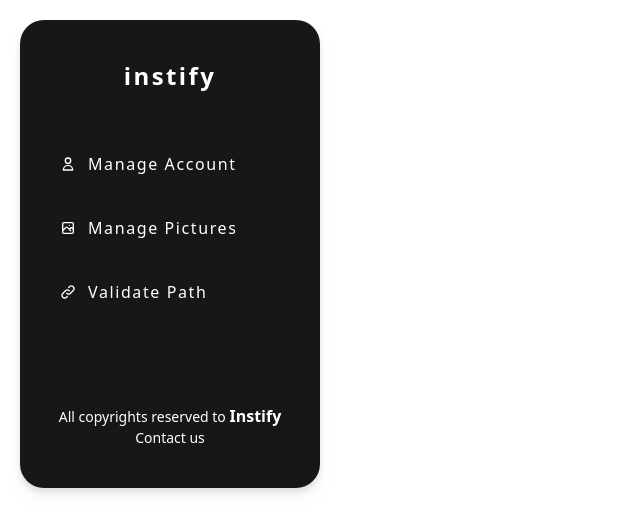
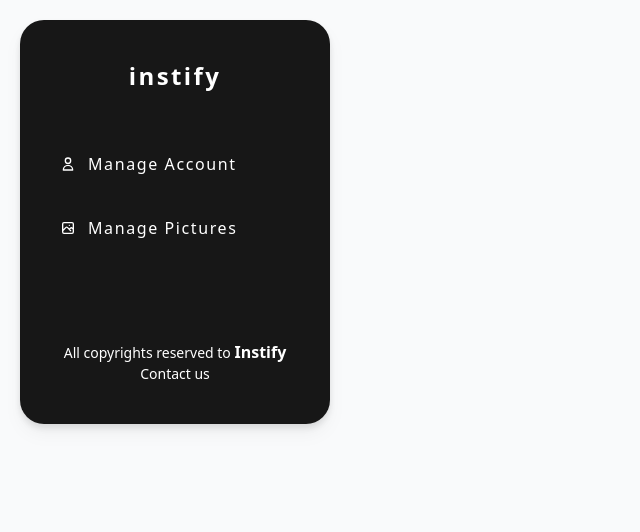
Before and after one commit to Ali-Doggaz/PPP_GL3, a Next.js app in the folder frontend/: page / in a window 1280 px wide. Shown: the top 532 px of the page, without its empty margins (0-640 px from the left). Built offline with nearby package versions, Linux system fonts and the light colour scheme; what @nextui-org/react would draw is missing.

Commit message:
finish submenu

```diff
--- a/frontend/components/Menu.tsx
+++ b/frontend/components/Menu.tsx
@@ -1,52 +1,33 @@
 import clsx from "clsx";
-import { useState } from "react";
+import { MenuProps } from "../pages";
 import { PictureIcon } from "../public/icons/Picture.icon";
 import { UrlIcon } from "../public/icons/Url.icon";
 import { UserIcon } from "../public/icons/User.icon";
 
-export default function Menu() {
-	const [active, setActive] = useState([false, false, false]);
-	const clickHandler = (i: number) => {
-		setActive(
-			active.map((value, index) => {
-				if (index === i) return true;
-				else return false;
-			})
-		);
-		console.log(active);
-	};
+export default function Menu(menu: { menu: MenuProps; clickHandler: (i: number) => void; active: boolean[] }) {
 	return (
-		<div className="h-screen p-5 box-sizing">
-			<div className="w-[300px] py-10  bg-neutral-900 rounded-3xl text-white font-sans flex flex-col self-stretch drop-shadow-lg">
+		<div className="h-fit p-5 box-sizing  w-[350px]">
+			<div className="w-full py-10  bg-neutral-900 rounded-3xl text-white font-sans flex flex-col self-stretch drop-shadow-lg">
 				<div className="flex w-full justify-center mb-10">
 					<h1 className="text-2xl font-semibold tracking-widest"> instify </h1>
 				</div>
 				<div
-					className={clsx("flex w-full justify-left gap-3 items-center py-5 px-10 cursor-pointer hover:bg-neutral-800 transition-all duration-300", { "border-l border-l-8 border-white": active[0] })}
+					className={clsx("flex w-full justify-left gap-3 items-center py-5 px-10 cursor-pointer hover:bg-neutral-800 transition-all duration-300", { "border-l border-l-8 border-white": menu.active[0] })}
 					onClick={() => {
-						clickHandler(0);
+						menu.clickHandler(0);
 					}}
 				>
 					<UserIcon className="w-4 h-4 stroke-white" />
 					<h1 className="text-base font-normal tracking-widest">Manage Account</h1>
 				</div>
 				<div
-					className={clsx("flex w-full justify-left gap-3 items-center py-5 px-10 cursor-pointer hover:bg-neutral-800 transition-all duration-300", { "border-l border-l-8 border-white": active[1] })}
+					className={clsx("flex w-full justify-left gap-3 items-center py-5 px-10 cursor-pointer hover:bg-neutral-800 transition-all duration-300", { "border-l border-l-8 border-white": menu.active[1] })}
 					onClick={() => {
-						clickHandler(1);
+						menu.clickHandler(1);
 					}}
 				>
 					<PictureIcon className="w-4 h-4 stroke-white" />
 					<h1 className="text-base font-normal tracking-widest">Manage Pictures</h1>
-				</div>
-				<div
-					className={clsx("flex w-full justify-left gap-3 items-center py-5 px-10 cursor-pointer hover:bg-neutral-800 transition-all duration-300", { "border-l border-l-8 border-white": active[2] })}
-					onClick={() => {
-						clickHandler(2);
-					}}
-				>
-					<UrlIcon className="w-4 h-4 stroke-white" />
-					<h1 className="text-base font-normal tracking-widest">Validate Path</h1>
 				</div>
 				<div className="w-full mt-20 flex justify-center text-center flex-col">
 					<p className="text-sm">
--- /dev/null
+++ b/frontend/components/Submenu.tsx
@@ -0,0 +1,39 @@
+import clsx from "clsx";
+import { useState } from "react";
+import { SubmenuProps } from "../pages";
+import { PictureIcon } from "../public/icons/Picture.icon";
+import { UrlIcon } from "../public/icons/Url.icon";
+import { UserIcon } from "../public/icons/User.icon";
+
+export const Submenu: React.FC<SubmenuProps> = ({ elements }) => {
+	const [active, setActive] = useState(
+		elements.map((el: any) => {
+			return false;
+		})
+	);
+	const clickHandler = (i: number) => {
+		setActive(
+			active.map((value, index) => {
+				if (index === i) return true;
+				else return false;
+			})
+		);
+		console.log(active);
+	};
+	return (
+		<div className="p-5 box-sizing w-[600px]">
+			<div className="w-full py-10 bg-white rounded-3xl text-gray-800 font-sans flex flex-col self-stretch shadow-lg text-left">
+				{elements.map((el, index) => (
+					<div
+						className={clsx("flex w-full justify-start gap-3 items-center py-5 px-10 cursor-pointer hover:bg-neutral-50 transition-all duration-300", { "border-l border-l-8 border-black": active[index] })}
+						onClick={() => {
+							clickHandler(index);
+						}}
+					>
+						<h1 className="text-base font-normal tracking-widest">{el.title}</h1>
+					</div>
+				))}
+			</div>
+		</div>
+	);
+};
--- a/frontend/pages/index.tsx
+++ b/frontend/pages/index.tsx
@@ -1,12 +1,52 @@
 import { NextPage } from "next";
+import { useState } from "react";
 import Menu from "../components/Menu";
+import { Submenu } from "../components/Submenu";
+export interface SubmenuProps {
+	elements: { title: string }[];
+}
+export interface MenuProps {
+	elements: {
+		title: string;
+		subMenu: SubmenuProps;
+	}[];
+}
 const Index: NextPage = () => {
+	const subMenus: SubmenuProps = { elements: [{ title: "Like, Follow and DM automatically , to make your account better placed in instagram Algorithm" }, { title: "Upload a picture from the database with its caption" }] };
+	const subMenus2: SubmenuProps = { elements: [{ title: "Download Pictures" }, { title: "Manage Database & Captions" }] };
+
+	const menu: MenuProps = {
+		elements: [
+			{
+				title: "Manage Account",
+				subMenu: subMenus,
+			},
+			{
+				title: "Manage Pictures",
+				subMenu: subMenus2,
+			},
+		],
+	};
+	const [active, setActive] = useState(menu.elements.map(() => false));
+	const clickHandler = (i: number) => {
+		setActive(
+			active.map((_value: any, index: number) => {
+				if (index === i) return true;
+				else return false;
+			})
+		);
+	};
+	console.log(active.findIndex((el) => el === true));
 	return (
-		<div className="bg-white w-screen min-h-screen flex-row gap-5 items-start justify-between">
-			<div className="">
-				<Menu />
+		<div className="bg-gray-50 w-full min-h-screen flex flex-row gap-10 items-start justify-start">
+			<div className="sticky top-0 left-0 w-fit m-0">
+				<Menu menu={menu} clickHandler={clickHandler} active={active} />
 			</div>
-			<div className=""></div>
+			{active.findIndex((el) => el === true) !== -1 && (
+				<div className="w-fit m-0">
+					<Submenu elements={menu.elements[active.findIndex((el) => el === true)].subMenu.elements} />
+				</div>
+			)}
 		</div>
 	);
 };
```
